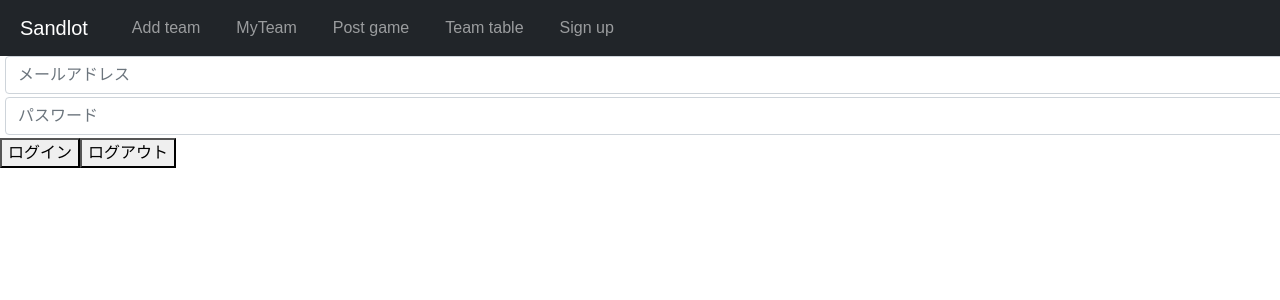
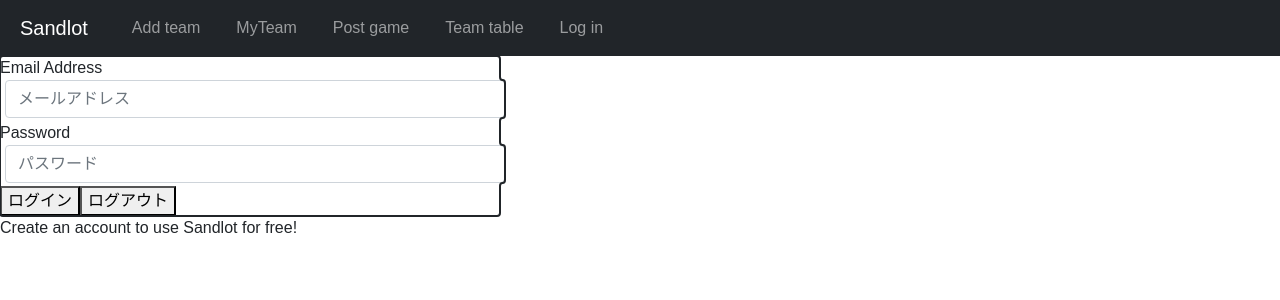
Before and after one commit to kaheiseki/sandlot, a React (Create React App) app: page /login in a window 1280 px wide. Shown: the top 300 px of the page. Built offline with nearby package versions, Linux system fonts and the light colour scheme; no server answers.

Commit message:
small edit

```diff
--- a/src/components/header/header.js
+++ b/src/components/header/header.js
@@ -19,11 +19,10 @@ const Header = () => {
               <Nav.Link href="/myteam" className="headerContents">MyTeam</Nav.Link>
               <Nav.Link href="/creategame" className="headerContents">Post game</Nav.Link>
               <Nav.Link href="/teamtable" className="headerContents">Team table</Nav.Link>
-              <Nav.Link href="/signup" className="headerContents">Sign up</Nav.Link>
+              <Nav.Link href="/login" className="headerContents">Log in</Nav.Link>
           </Nav>
       </Navbar.Collapse>
-    </Navbar >
+    </Navbar>
   );
 }
-
 export default Header;
--- a/src/pages/create_game_post/create_game_post.js
+++ b/src/pages/create_game_post/create_game_post.js
@@ -100,7 +100,8 @@ export const CreateGamePost = () => {
           />
         </Card.Body>
         <form>
-          <Button variant="primary" style = {{width:"180px"}} onClick={createGame}>
+          <Button variant="primary" style = {{width:"180px"}} onClick={createGame} autoFocus>
+            {/* autoFocusしたい */}
               Create Game
           </Button>
         </form>
--- /dev/null
+++ b/src/pages/login/login.css
@@ -0,0 +1,7 @@
+.signin_form{
+  outline: auto;
+  width: 500px;
+}
+.signin_form_inner{
+  margin: 0px auto;
+}
--- a/src/pages/login/login.js
+++ b/src/pages/login/login.js
@@ -2,6 +2,8 @@ import React, { useCallback } from 'react'
 import { useState } from "react";
 import { auth } from "../../firebase";
 import { signInWithEmailAndPassword ,signOut} from "firebase/auth";
+import './login.css';
+
 
 export const Login = () => {
   const[email,setEmail] = useState("");
@@ -25,10 +27,19 @@ export const Login = () => {
   }
   return (
     <div>
-      <input className='form-control' placeholder="メールアドレス" onChange={inputEmail}/>
-      <input className='form-control' placeholder="パスワード" onChange={inputPassword}/>
-      <button className = "button" onClick = {LogIn(email,password)}>ログイン</button>
-      <button onclick = {auth.signOut()}>ログアウト</button>
+      <div className='signin_form'>
+        <div className='signin_form_inner'>
+          <div className='signin_form_text'>Email Address</div>
+          <input className='form-control' placeholder="メールアドレス" onChange={inputEmail}/>
+          <div className='signin_form_text'>Password</div>
+          <input className='form-control' placeholder="パスワード" onChange={inputPassword}/>
+        </div>
+        <button className = "button" onClick = {LogIn(email,password)}>ログイン</button>
+        <button onClick = {auth.signOut()}>ログアウト</button>
+      </div>
+      <div>
+        Create an account to use Sandlot for free!
+      </div>
     </div>
   )
 }
```
Also changed, not shown: src/pages/signup/signup.js (+0 -8 lines).
